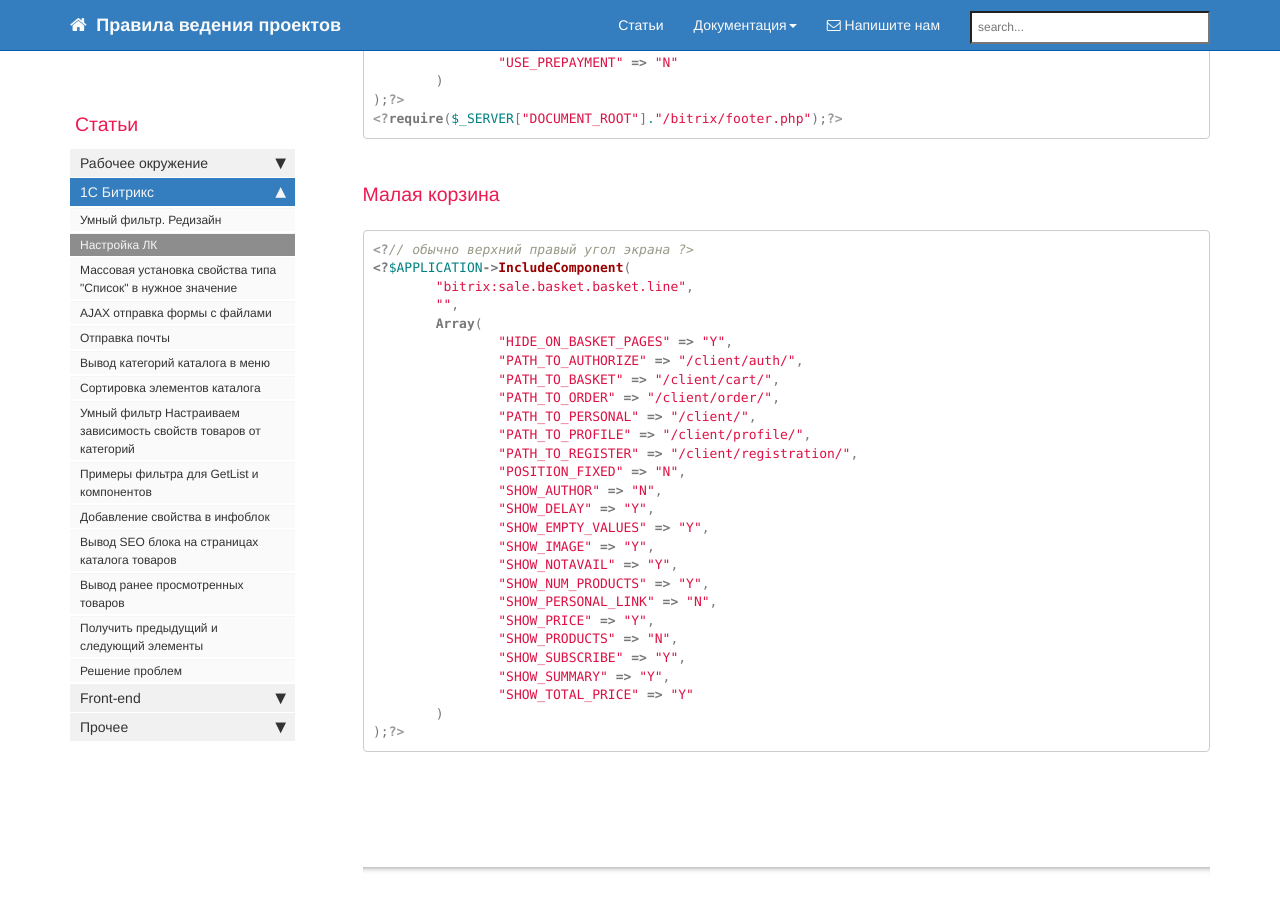
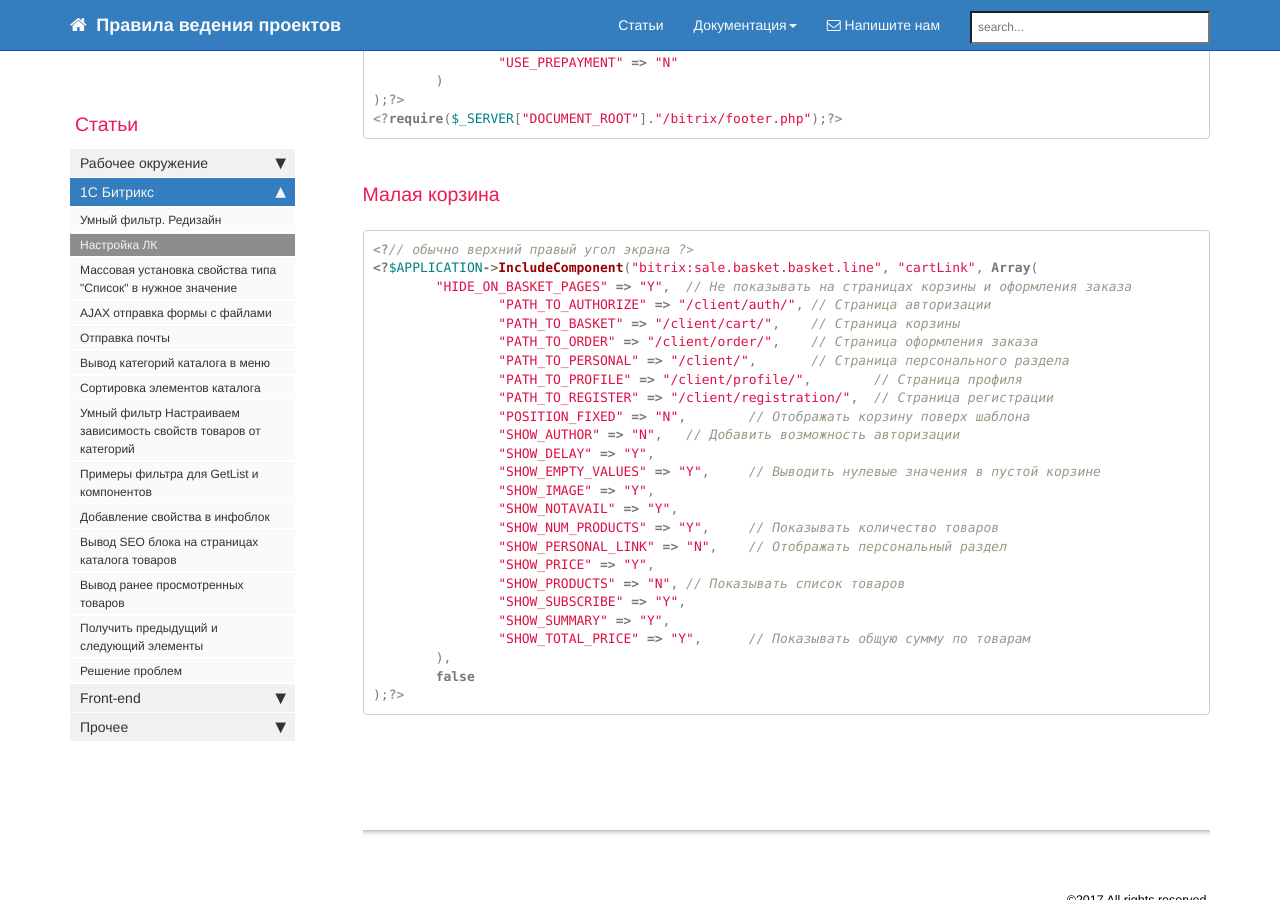
Before and after one commit to gdecider/gdecider.github.io, a Jekyll site: the page built from pages/articles/articles_bx_lk.md, in a window 1280 px wide and 900 px high, scrolled down 4328 px. Built offline with Jekyll 4.4.1, drawn with Linux system fonts in a browser that asks for light colours; nearby versions of some CDN libraries; comment, search, counter and statistics services are not loaded.

Commit message:
Update articles_bx_lk.md

````diff
--- a/pages/articles/articles_bx_lk.md
+++ b/pages/articles/articles_bx_lk.md
@@ -222,30 +222,28 @@ $APPLICATION->SetTitle("Корзина");
 
 ```php
 <?// обычно верхний правый угол экрана ?>
-<?$APPLICATION->IncludeComponent(
-	"bitrix:sale.basket.basket.line",
-	"",
-	Array(
-		"HIDE_ON_BASKET_PAGES" => "Y",
-		"PATH_TO_AUTHORIZE" => "/client/auth/",
-		"PATH_TO_BASKET" => "/client/cart/",
-		"PATH_TO_ORDER" => "/client/order/",
-		"PATH_TO_PERSONAL" => "/client/",
-		"PATH_TO_PROFILE" => "/client/profile/",
-		"PATH_TO_REGISTER" => "/client/registration/",
-		"POSITION_FIXED" => "N",
-		"SHOW_AUTHOR" => "N",
+<?$APPLICATION->IncludeComponent("bitrix:sale.basket.basket.line", "cartLink", Array(
+	"HIDE_ON_BASKET_PAGES" => "Y",	// Не показывать на страницах корзины и оформления заказа
+		"PATH_TO_AUTHORIZE" => "/client/auth/",	// Страница авторизации
+		"PATH_TO_BASKET" => "/client/cart/",	// Страница корзины
+		"PATH_TO_ORDER" => "/client/order/",	// Страница оформления заказа
+		"PATH_TO_PERSONAL" => "/client/",	// Страница персонального раздела
+		"PATH_TO_PROFILE" => "/client/profile/",	// Страница профиля
+		"PATH_TO_REGISTER" => "/client/registration/",	// Страница регистрации
+		"POSITION_FIXED" => "N",	// Отображать корзину поверх шаблона
+		"SHOW_AUTHOR" => "N",	// Добавить возможность авторизации
 		"SHOW_DELAY" => "Y",
-		"SHOW_EMPTY_VALUES" => "Y",
+		"SHOW_EMPTY_VALUES" => "Y",	// Выводить нулевые значения в пустой корзине
 		"SHOW_IMAGE" => "Y",
 		"SHOW_NOTAVAIL" => "Y",
-		"SHOW_NUM_PRODUCTS" => "Y",
-		"SHOW_PERSONAL_LINK" => "N",
+		"SHOW_NUM_PRODUCTS" => "Y",	// Показывать количество товаров
+		"SHOW_PERSONAL_LINK" => "N",	// Отображать персональный раздел
 		"SHOW_PRICE" => "Y",
-		"SHOW_PRODUCTS" => "N",
+		"SHOW_PRODUCTS" => "N",	// Показывать список товаров
 		"SHOW_SUBSCRIBE" => "Y",
 		"SHOW_SUMMARY" => "Y",
-		"SHOW_TOTAL_PRICE" => "Y"
-	)
+		"SHOW_TOTAL_PRICE" => "Y",	// Показывать общую сумму по товарам
+	),
+	false
 );?>
 ```
````
